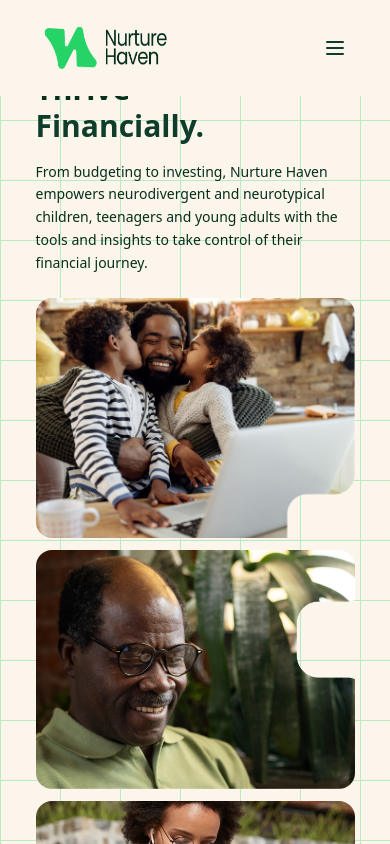
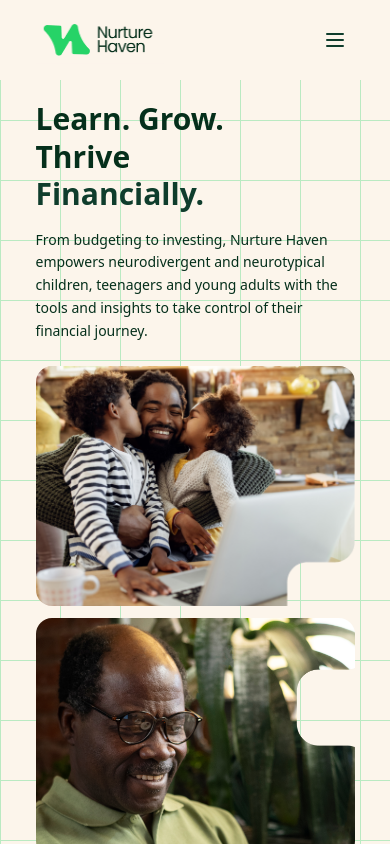
Before and after one commit to Adesmith001/nature-heaven-landing, a React (Vite) app: page / in a window 390 px wide. Shown: the top 844 px of the page. Built offline with nearby package versions, Linux system fonts and the light colour scheme.

Commit message:
mobile responsiveness build

```diff
--- a/src/components/Footer.jsx
+++ b/src/components/Footer.jsx
@@ -52,7 +52,7 @@ const Footer = () => {
                             <img
                                 src="/hero-section-logo.png"
                                 alt="Nurture Haven Logo"
-                                className="h-16 w-auto"
+                                className="h-12 w-32"
                             />
                         </div>
 
--- a/src/components/Header.jsx
+++ b/src/components/Header.jsx
@@ -9,7 +9,7 @@ const Header = () => {
                 <div className="flex items-center justify-between">
                     {/* Logo */}
                     <div className="flex items-center gap-2">
-                        <img src="/hero-section-logo.png" alt="Nature Haven Logo" className="w-36 h-16" />
+                        <img src="/hero-section-logo.png" alt="Nature Haven Logo" className="w-32 h-12" />
                     </div>
 
                     {/* Desktop Navigation */}
--- a/src/components/HeroSection.jsx
+++ b/src/components/HeroSection.jsx
@@ -2,7 +2,7 @@ import React from 'react';
 
 const HeroSection = () => {
     return (
-        <section className="relative min-h-screen bg-[#FCF5EB] overflow-hidden xl:pt-10 2xl:pt-20 flex items-center">
+        <section className="relative min-h-screen bg-[#FCF5EB] overflow-hidden pt-17 xl:pt-10 2xl:pt-20 flex items-center">
             {/* Grid Background Pattern */}
             <div className="absolute inset-0 z-0 opacity-30">
                 <div className="h-full w-full" style={{
```
